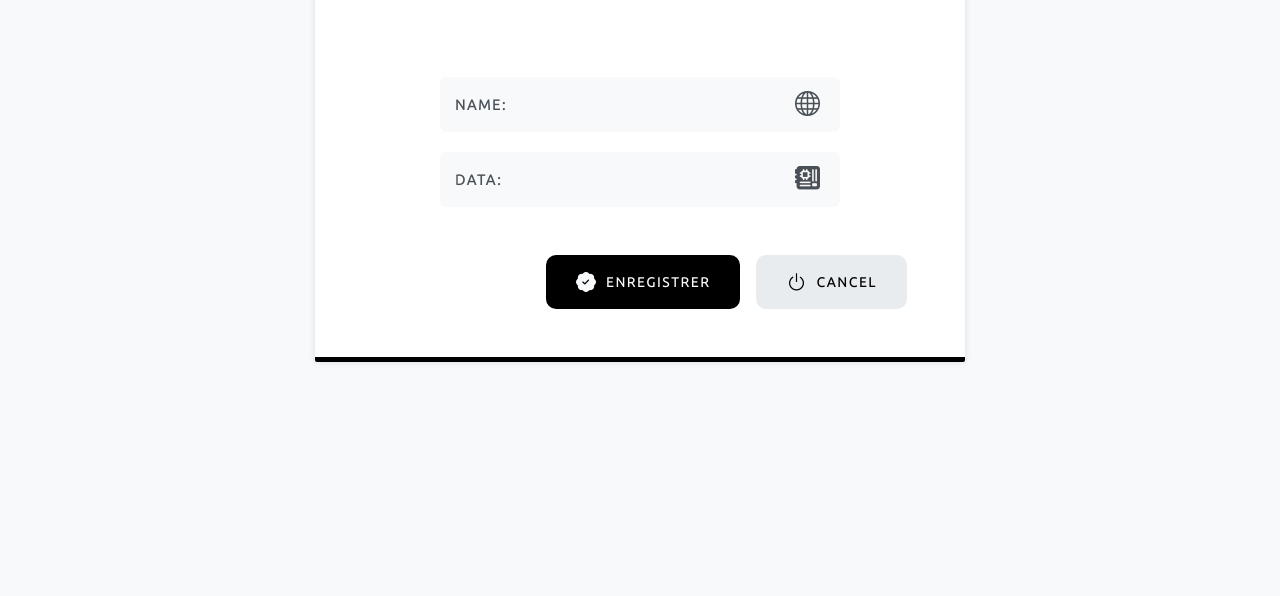
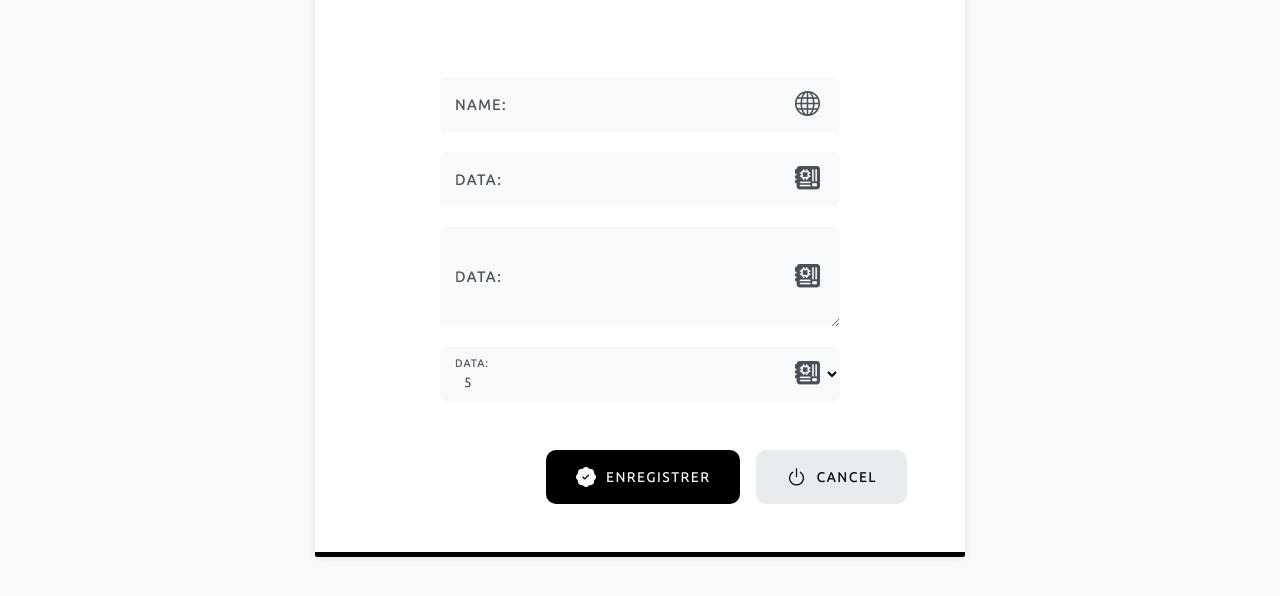
Before and after one commit to pertinent23/merix.frontend, a plain HTML site: page form.html in a window 1280 px wide. Shown: the part 288-884 px from the top of the page. Before the commit the page ends 800 px from the top, so only its background shows below. Drawn offline with Linux system fonts and the light colour scheme; a web font is replaced by a local one.

Commit message:
after update input to field-control

```diff
--- a/css/_form.css
+++ b/css/_form.css
@@ -88,7 +88,7 @@ form{
     font-size: 25px;
 }
 
-.field input{
+.field .field-control{
     height: 100%;
     outline: none;
     width: 100%;
@@ -99,6 +99,11 @@ form{
     padding-left: 15px;
     transition-duration: 0.2s;
     box-sizing: border-box;
+}
+
+.field textarea.field-control{
+    height: 100px;
+    padding-top: 30px !important;
 }
 
 .field label{
@@ -128,20 +133,20 @@ form{
     transition-duration: 0.2s;
 }
 
-.field input:focus,
-.field input:not(:placeholder-shown){
+.field .field-control:focus,
+.field .field-control:not(:placeholder-shown){
     padding-top: 15px;
 }
 
-.field input:not(:placeholder-shown){
+.field .field-control:not(:placeholder-shown){
     padding-left: 20px;
 }
 
-.field input:focus ~ i{
+.field .field-control:focus ~ i{
     color: var(--purple);
 }
 
-.field input:focus ~ label{
+.field .field-control:focus ~ label{
     color: var(--purple);
     height: fit-content;
     font-size: 0.65em;
@@ -149,13 +154,13 @@ form{
     font-weight: bold;
 }
 
-.field input:not( :placeholder-shown ) ~ label{
+.field .field-control:not( :placeholder-shown ) ~ label{
     height: fit-content;
     font-size: 0.65em;
     top: 10px;
 }
 
-.field input:focus ~ span{
+.field .field-control:focus ~ span{
     background-color: var(--purple);
 }
 
--- a/form.html
+++ b/form.html
@@ -28,14 +28,30 @@
             <div class="form-description w-100 d-flex align-items-center"> a short description for the form </div>
             <section class="form-content-field d-flex flex-column align-items-center justify-content-center w-100">
                 <div class="field w-100 d-flex">
-                    <input type="text" id="name" placeholder="Az:" autocomplete="off">
+                    <input class="field-control" type="text" id="name" placeholder="Az:" autocomplete="off">
                     <i class="bi bi-globe"></i>
                     <label for="name"> Name: </label>
                 </div>
                 <div class="field w-100 d-flex">
-                    <input type="text" id="names" placeholder="Az:" autocomplete="off">
+                    <input class="field-control" type="text" id="names" placeholder="Az:" autocomplete="off">
                     <i class="bi bi-motherboard-fill"></i>
                     <label for="names"> Data: </label>
+                </div>
+                <div class="field w-100 d-flex">
+                    <textarea class="field-control" id="nams" placeholder="Az:" autocomplete="off"></textarea>
+                    <i class="bi bi-motherboard-fill"></i>
+                    <label for="nams"> Data: </label>
+                </div>
+                <div class="field w-100 d-flex">
+                    <select class="field-control" id="bams">
+                        <option value="1"> 5 </option>
+                        <option value="1"> 5 </option>
+                        <option value="1"> 5 </option>
+                        <option value="1"> 5 </option>
+                        <option value="1"> 5 </option>
+                    </select>
+                    <i class="bi bi-motherboard-fill"></i>
+                    <label for="bams"> Data: </label>
                 </div>
             </section>
             <span class="form-error"></span>
```
